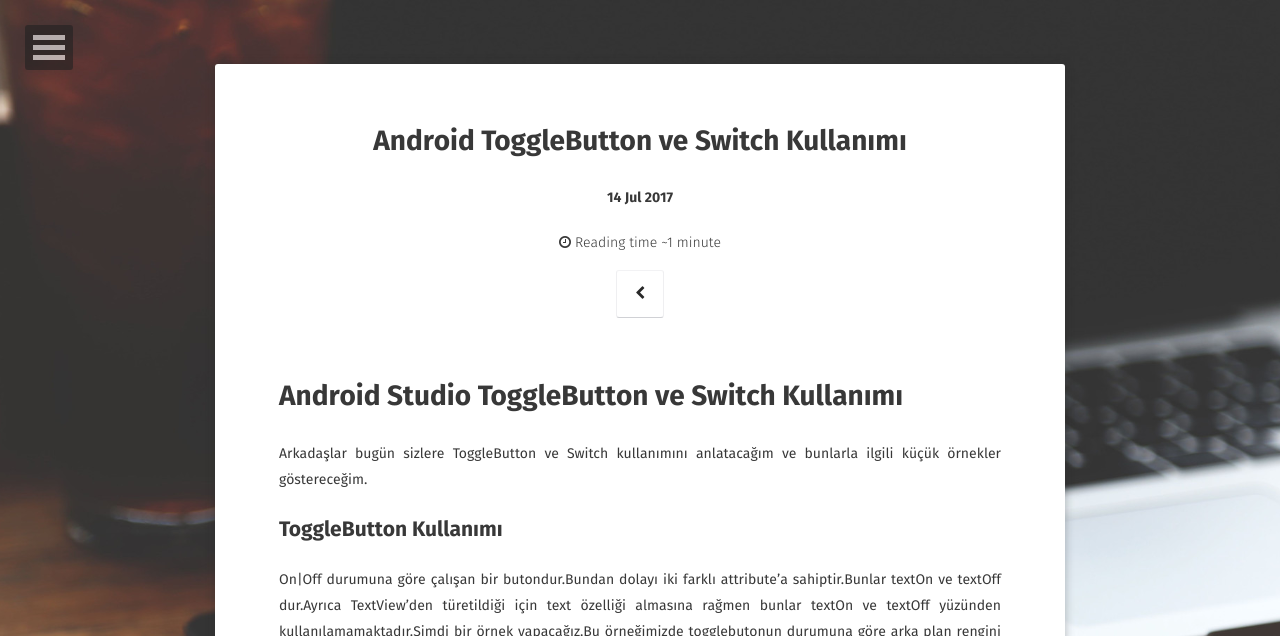
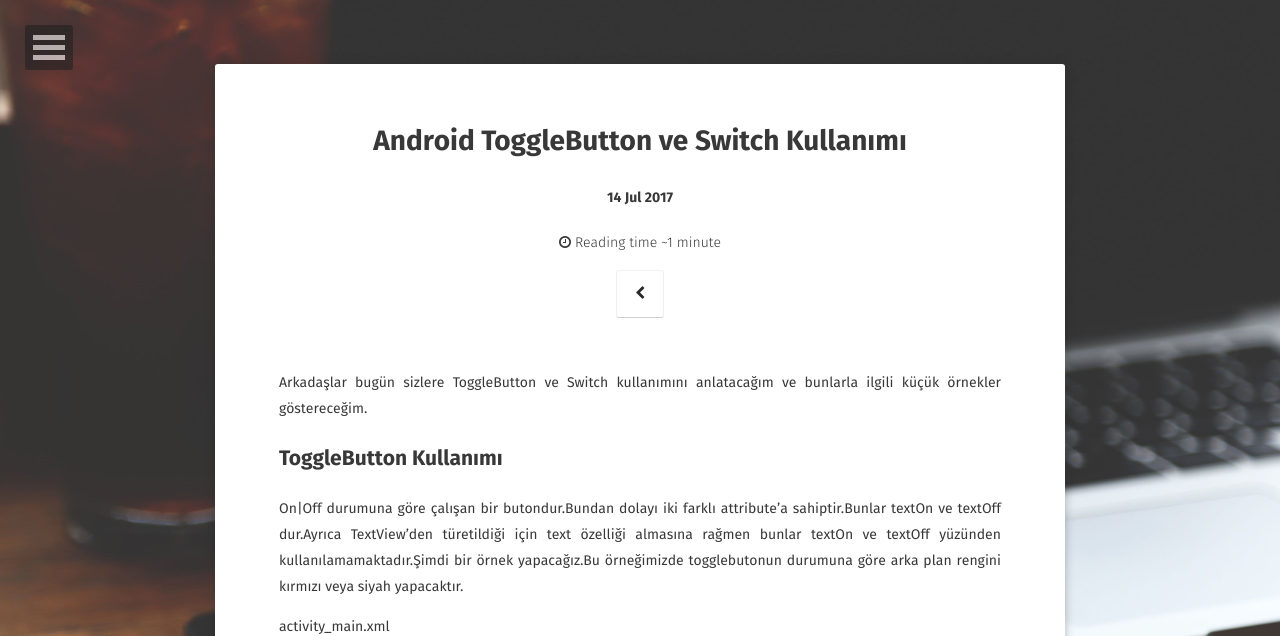
Before and after one commit to alikaraca/alikaraca.github.io, a Jekyll site: the page built from _posts/2017-07-14-ToggleButton-Switch-Kontrolleri-Kullanımı.md, in a window 1280 px wide and 900 px high, cut to the strip 0-636 px from the top of the window. Built offline with Jekyll 4.4.1, drawn with Linux system fonts in a browser that asks for light colours; some web fonts are replaced; comment, search, counter and statistics services are not loaded.

Commit message:
Update 2017-07-14-ToggleButton-Switch-Kontrolleri-Kullanımı.md

```diff
--- a/_posts/2017-07-14-ToggleButton-Switch-Kontrolleri-Kullanımı.md
+++ b/_posts/2017-07-14-ToggleButton-Switch-Kontrolleri-Kullanımı.md
@@ -6,7 +6,6 @@
 tags: [togglebutton,switch,android]
 comments: true
 ---
-# Android Studio ToggleButton ve Switch Kullanımı
 
 Arkadaşlar bugün sizlere ToggleButton ve Switch kullanımını anlatacağım ve bunlarla ilgili küçük örnekler göstereceğim.
 
```
